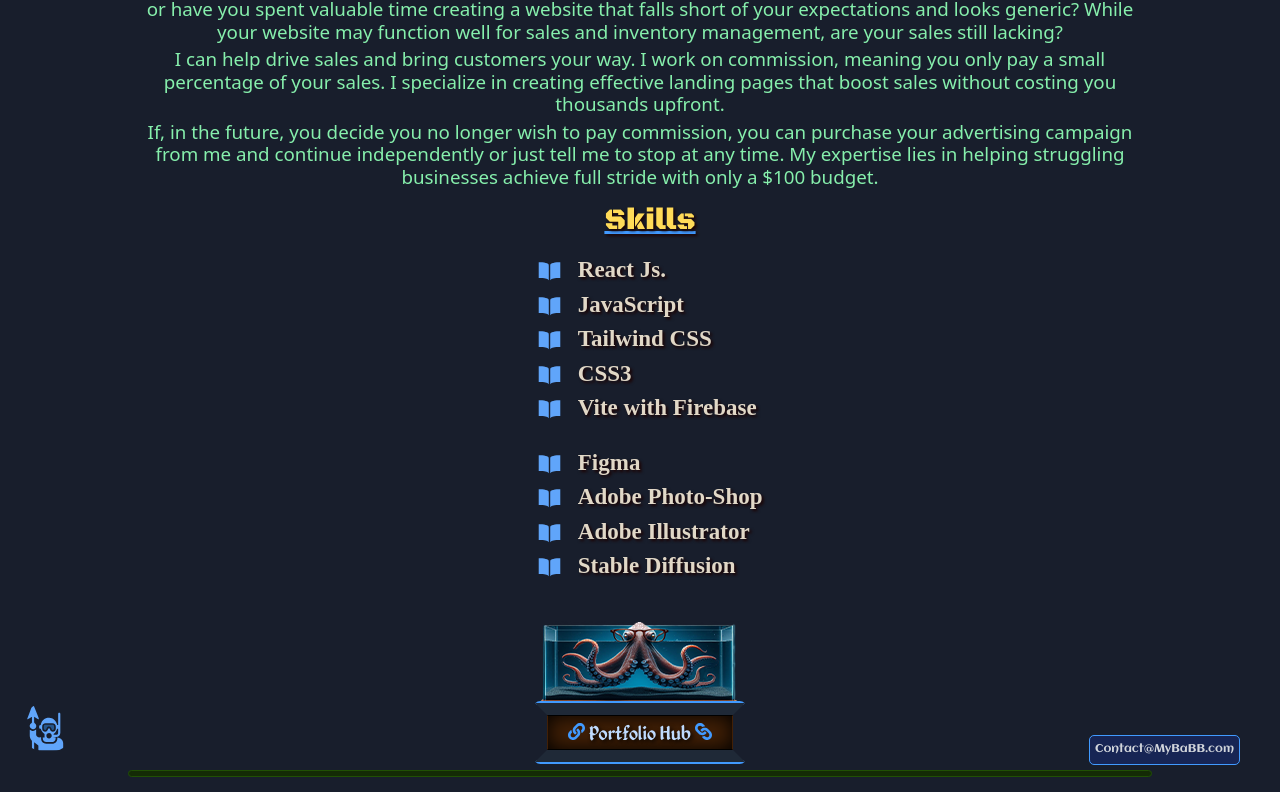
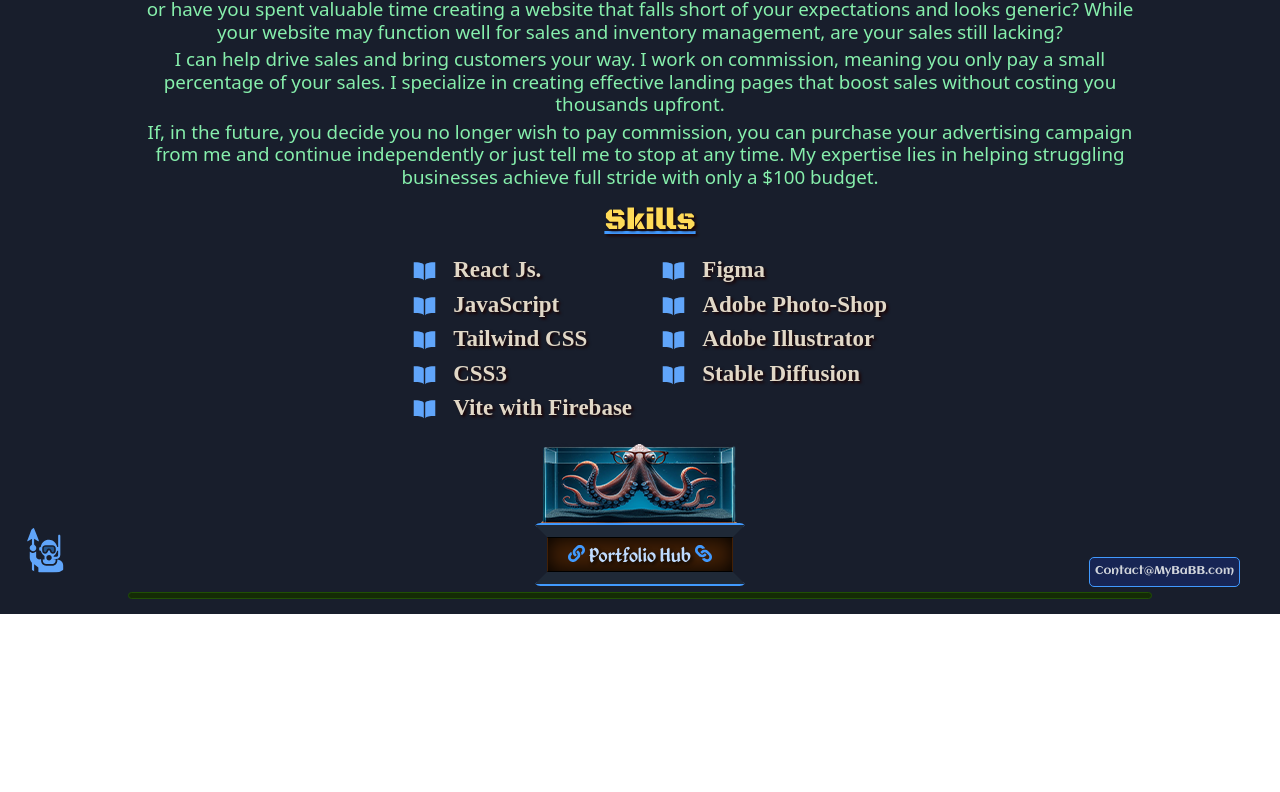
Before and after one commit to MyBaBB/100_Bucks_Intro, a React (Vite) app: page / in a window 1280 px wide. Shown: the part 2288-3080 px from the top of the page. After the commit the page ends 2902 px from the top, so only its background shows below. Built offline with nearby package versions, Linux system fonts and the light colour scheme.

Commit message:
git commit

```diff
--- a/src/components/ThirdSection.jsx
+++ b/src/components/ThirdSection.jsx
@@ -8,7 +8,7 @@ const ThirdSection = () => {
     <div>
       <section className="pl-8    m-auto w-fit">
       <p className="text-center"> <h2 className="reSkills text-[3rem]">Skills</h2></p>
-       <div className="relative flex md:flex-col ">
+       <div className="relative  md:flex  ">
         <div className="relative">
         <ul
           className="reUnOrderedList2
@@ -40,7 +40,7 @@ const ThirdSection = () => {
          </div>
 
          <div className="relative">
-          <ul className="reUnOrderedList2
+          <ul className="reUnOrderedList2 mb-[2rem]
             text-[1.2rem] sm:text-[2rem] md:text-[2.3rem]   ">
             <li>
             <IoBookSharp className="inline-block text-blue-400" />
--- a/src/index.css
+++ b/src/index.css
@@ -104,7 +104,7 @@
   font-family: Libre_Baskerville;
   padding:0 15px 0 15px;
   color: rgb(225, 216, 199);
-  margin-bottom: 2rem;
+
   text-shadow: 2px 2px 3px #1c0303;
   font-weight: bold;
 }
```
